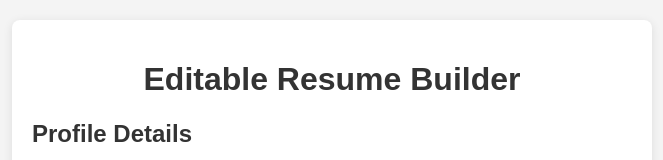
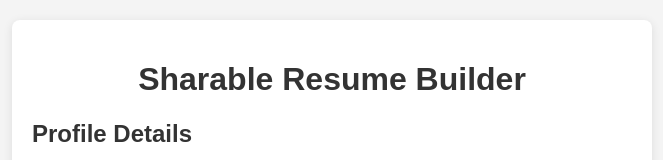
Before and after one commit to Muhammadtalha678/Resume-Builder, a plain HTML site: page src/sharable-resume/index.html in a window 1280 px wide. Shown: the top 160 px of the page, without its empty margins (308-971 px from the left). Drawn offline with Linux system fonts and the light colour scheme.

Commit message:
sharabel resume

```diff
--- a/src/sharable-resume/index.html
+++ b/src/sharable-resume/index.html
@@ -12,7 +12,7 @@
 </head>
 <body>
     <div class="container builder-form">
-        <h1>Editable Resume Builder </h1>
+        <h1>Sharable Resume Builder </h1>
         <!-- Profile Details -->
         <section>
             <h2>Profile Details</h2>
@@ -231,7 +231,7 @@
 
     </div>
     <div class="container editable-form">
-        <h1>Dynamic Resume Builder</h1>
+        <h1>Sharable Resume Builder</h1>
         <!-- Profile Details -->
         <section id="profileDetails">
 
```
